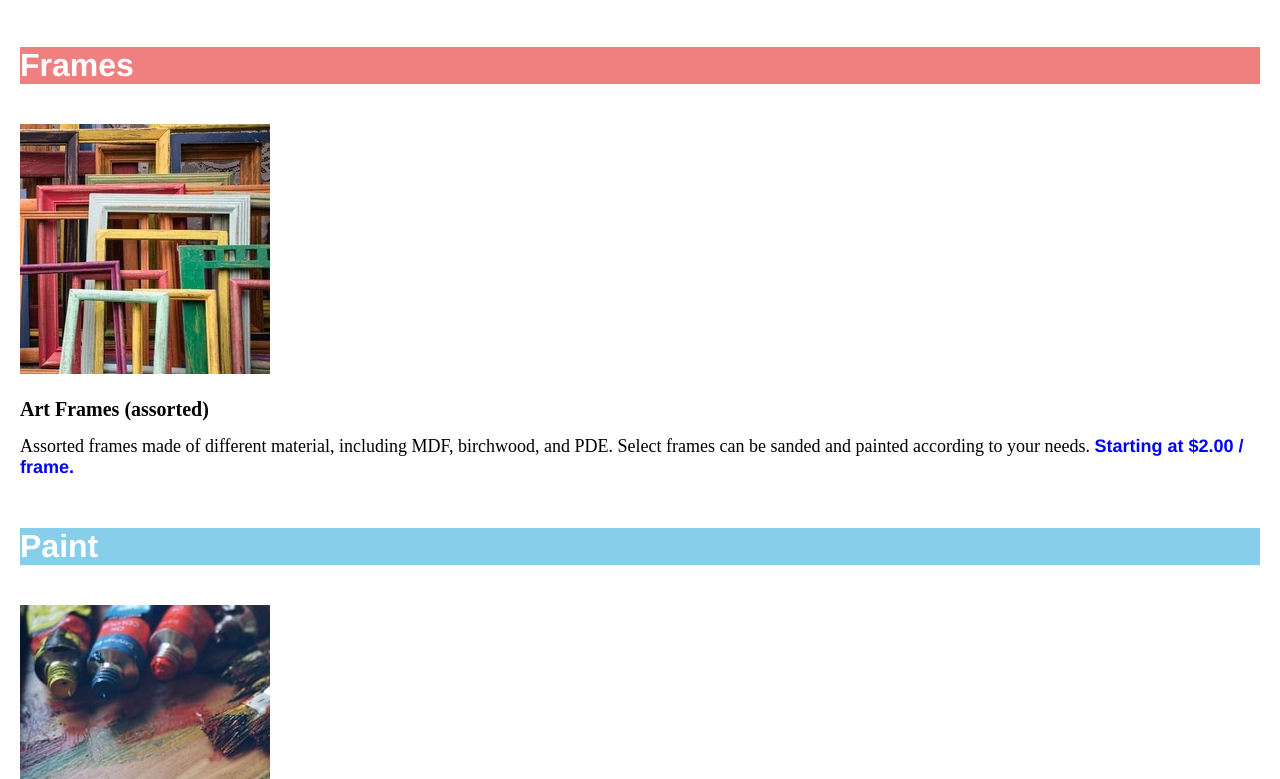
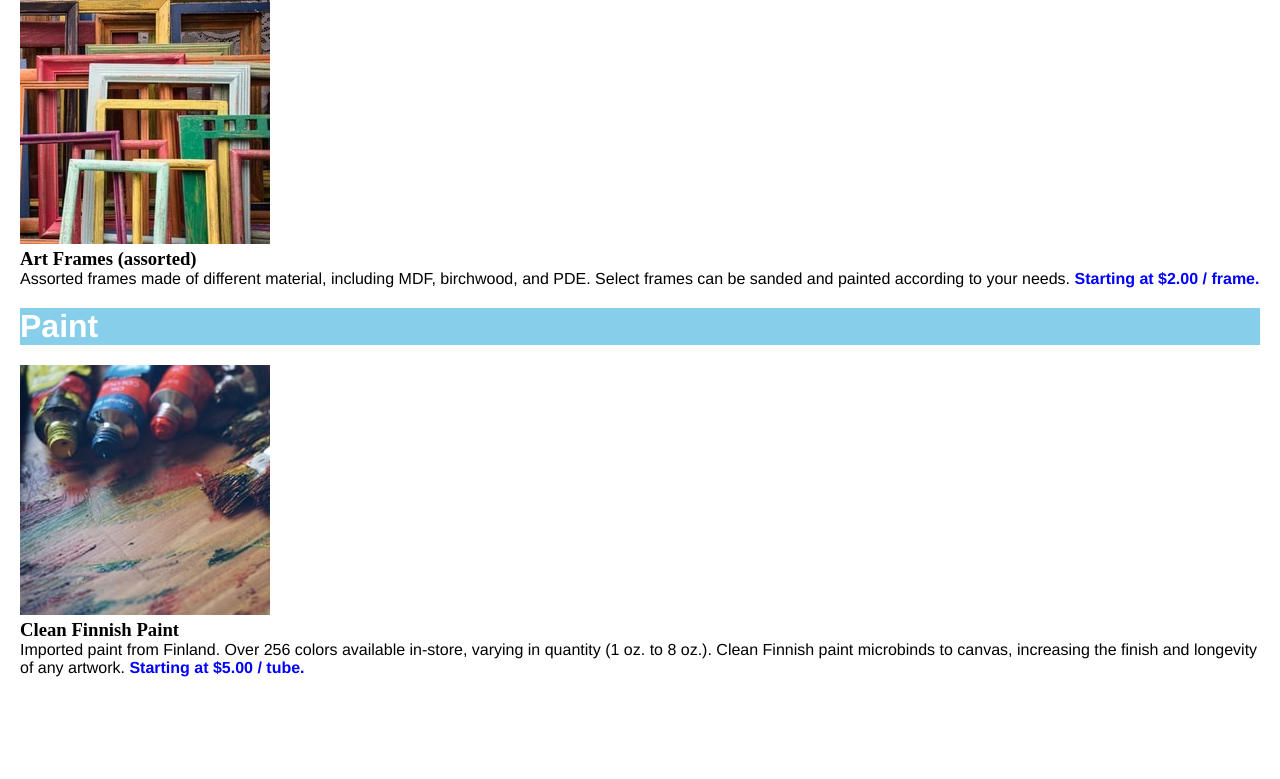
Before and after one commit to sharipovikromjon/projects_front-end, a plain HTML site: page Dasmoto Arts Crafts/index.html in a window 1280 px wide. Shown: the part 679-1458 px from the top of the page. After the commit the page ends 1376 px from the top, so only its background shows below. Drawn offline with Linux system fonts and the light colour scheme.

Commit message:
Removed unused code and improved formatting

```diff
--- a/Dasmoto Arts Crafts/index.html
+++ b/Dasmoto Arts Crafts/index.html
@@ -21,22 +21,22 @@
             <section class="section_one">
                 <h2 id="brushes">Brushes</h2>
                 <img src="./resources/img/hacksaw_img2.webp" alt="Hacksaw">
-                <h3 class="h3">Hacksaw Brushes</h3>
-                <p class="paragraph">Made of the highest quality oak, Hacksaw brushes are known for their weight and ability to hold paint in large amounts. Available in different sizes. <span>Starting at $3.00 / brush.</span></p>
+                <h3>Hacksaw Brushes</h3>
+                <p>Made of the highest quality oak, Hacksaw brushes are known for their weight and ability to hold paint in large amounts. Available in different sizes. <span>Starting at $3.00 / brush.</span></p>
             </section>
             <!-- Frames -->
             <section class="section_one">
                 <h2 id="frames">Frames</h2>
                 <img src="./resources/img/frames_img3.webp" alt="Hacksaw">
-                <h3 class="h3">Art Frames (assorted)</h3>
-                <p class="paragraph">Assorted frames made of different material, including MDF, birchwood, and PDE. Select frames can be sanded and painted according to your needs. <span>Starting at $2.00 / frame.</span></p>
+                <h3>Art Frames (assorted)</h3>
+                <p>Assorted frames made of different material, including MDF, birchwood, and PDE. Select frames can be sanded and painted according to your needs. <span>Starting at $2.00 / frame.</span></p>
             </section>
             <!-- Paint -->
             <section class="section_one">
                 <h2 id="paint">Paint</h2>
                 <img src="./resources/img/finnish_img4.jpeg" alt="Hacksaw">
-                <h3 class="h3">Clean Finnish Paint</h3>
-                <p class="paragraph">Imported paint from Finland. Over 256 colors available in-store, varying in quantity (1 oz. to 8 oz.). Clean Finnish paint microbinds to canvas, increasing the finish and longevity of any artwork. <span>Starting at $5.00 / tube.</span></p>
+                <h3>Clean Finnish Paint</h3>
+                <p>Imported paint from Finland. Over 256 colors available in-store, varying in quantity (1 oz. to 8 oz.). Clean Finnish paint microbinds to canvas, increasing the finish and longevity of any artwork. <span>Starting at $5.00 / tube.</span></p>
             </section>
         </main>
     </div>
--- a/Dasmoto Arts Crafts/resources/css/style.css
+++ b/Dasmoto Arts Crafts/resources/css/style.css
@@ -8,26 +8,41 @@
 .container {
     margin: 20px;
 }
+h1,
+h2,
+p,
+span {
+    font-family: Helvetica;
+}
+
+h1,
+h2,
+h3,
+span {
+    font-weight: bold;
+}
+
 
 /* Header */
 .navigation h1 {
     margin: 30px 0;
     margin-bottom: 100px;
-    font-family: Helvetica;
     font-size: 100px;
-    font-weight: bold;
     color: khaki;
     background-image: url('https://content.codecademy.com/courses/freelance-1/unit-2/pattern.jpeg');
     text-align: center;
 }
 /* Main */
 .section_one h2 {
-    font-family: Helvetica;
     font-size: 32px;
-    font-weight: bold;
     color: white;
+    margin: 20px 0;
+}
+.section_one p span {
+    color: blue;
+}
+.section_one #brushes {
     background-color: mediumspringgreen;
-    margin: 40px 0;
 }
 .section_one #frames {
     background-color: lightcoral;
@@ -35,18 +50,3 @@
 .section_one #paint {
     background-color: skyblue;
 }
-.section_one .h3 {
-    font-weight: bold;
-    margin-top: 20px;
-    font-size: 20px;
-}
-.section_one .paragraph {
-    margin-top: 15px;
-    font-size: 18px;
-    margin-bottom: 50px;
-}
-.section_one .paragraph span {
-    font-family: Helvetica;
-    font-weight: bold;
-    color: blue;
-}
```
